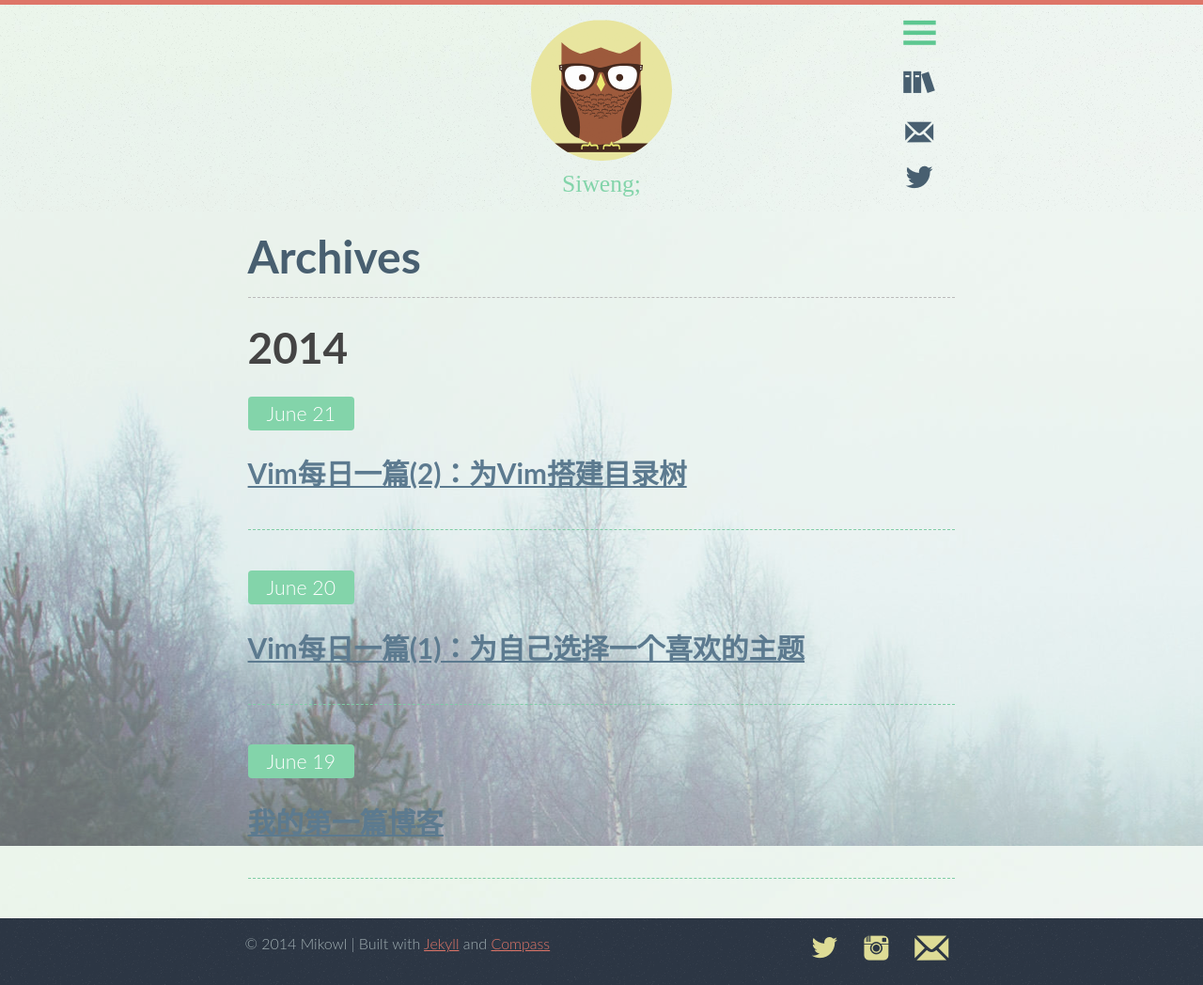
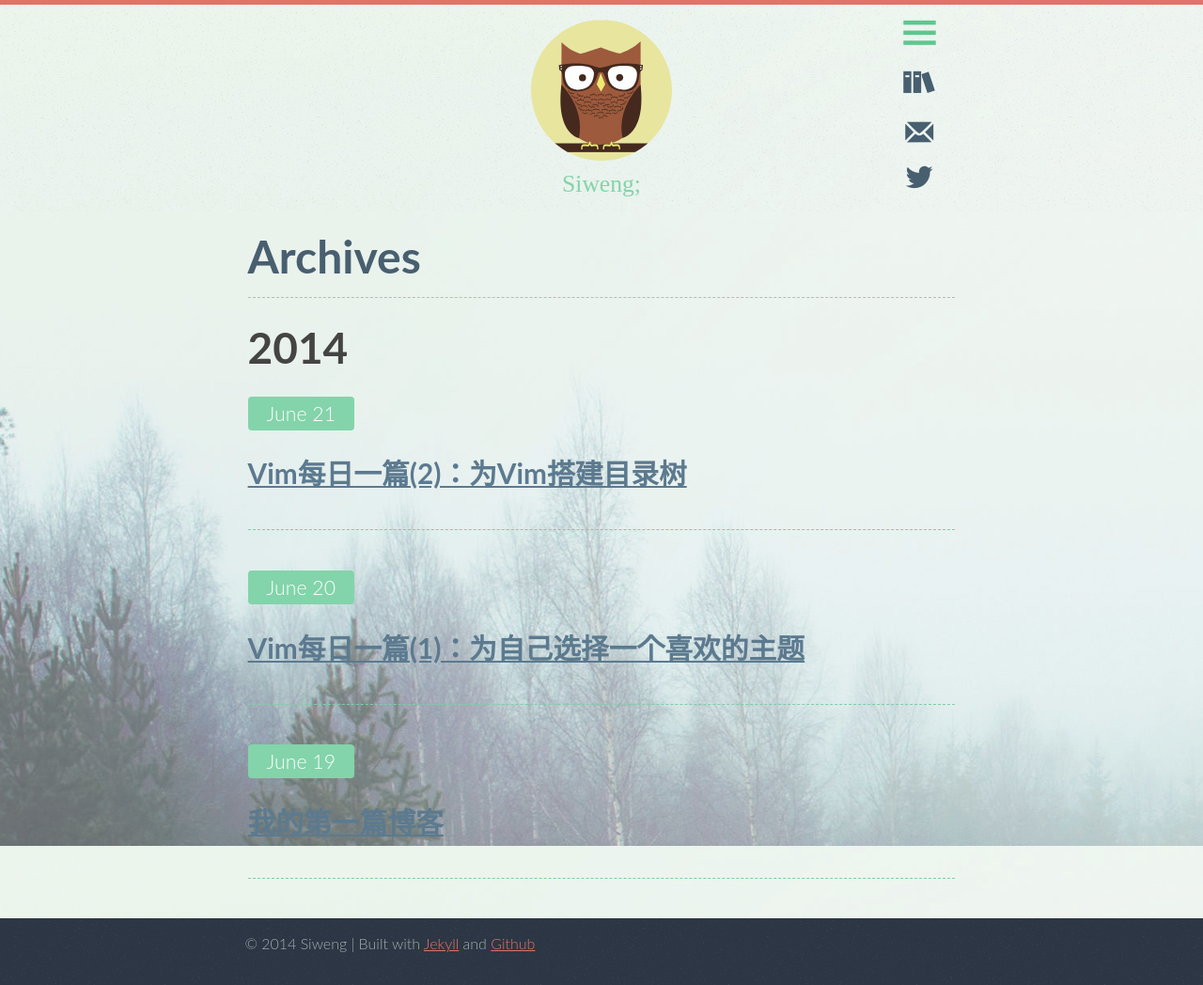
Before and after one commit to siweng/siweng.github.io, a Jekyll site: the page built from archives/index.html, in a window 1280 px wide. Shown: the whole page at 94% size. Built offline with Jekyll 4.4.1, drawn with Linux system fonts in a browser that asks for light colours; nearby versions of some CDN libraries; some web fonts are replaced; Markdown is read by kramdown in place of the engine named in the settings.

Commit message:
auto commit

```diff
--- a/_includes/footer.html
+++ b/_includes/footer.html
@@ -1,10 +1,12 @@
       <footer>
         <div class="container">
-             <p class="left">&copy; {{ site.time | date: "%Y" }} Mikowl | Built with <a href="http://jekyllrb.com/" target="_blank">Jekyll</a> and <a href="http://compass-style.org/">Compass</a></p>
+             <p class="left">&copy; {{ site.time | date: "%Y" }} Siweng | Built with <a href="http://jekyllrb.com/" target="_blank">Jekyll</a> and <a href="http://www.github.com/">Github</a></p>
               <div class="smedia right">
+								<!--
                 <a class="twitter-ico" href="http://twitter.com/mikowl" data-icon="&#xe005;"><span class="visuallyhidden">Twitter</span></a>
                 <a href="http://instagram.com/mikowl" data-icon="&#xe00e;"><span class="visuallyhidden">Instagram</span></a>
                 <a href="mailto:michael(at)mikowl(dot)com" data-icon="&#xe010;"><span class="visuallyhidden">Email</span></a>
-              </div>
+			 					-->
+							</div>
         </div>
       </footer>
```
